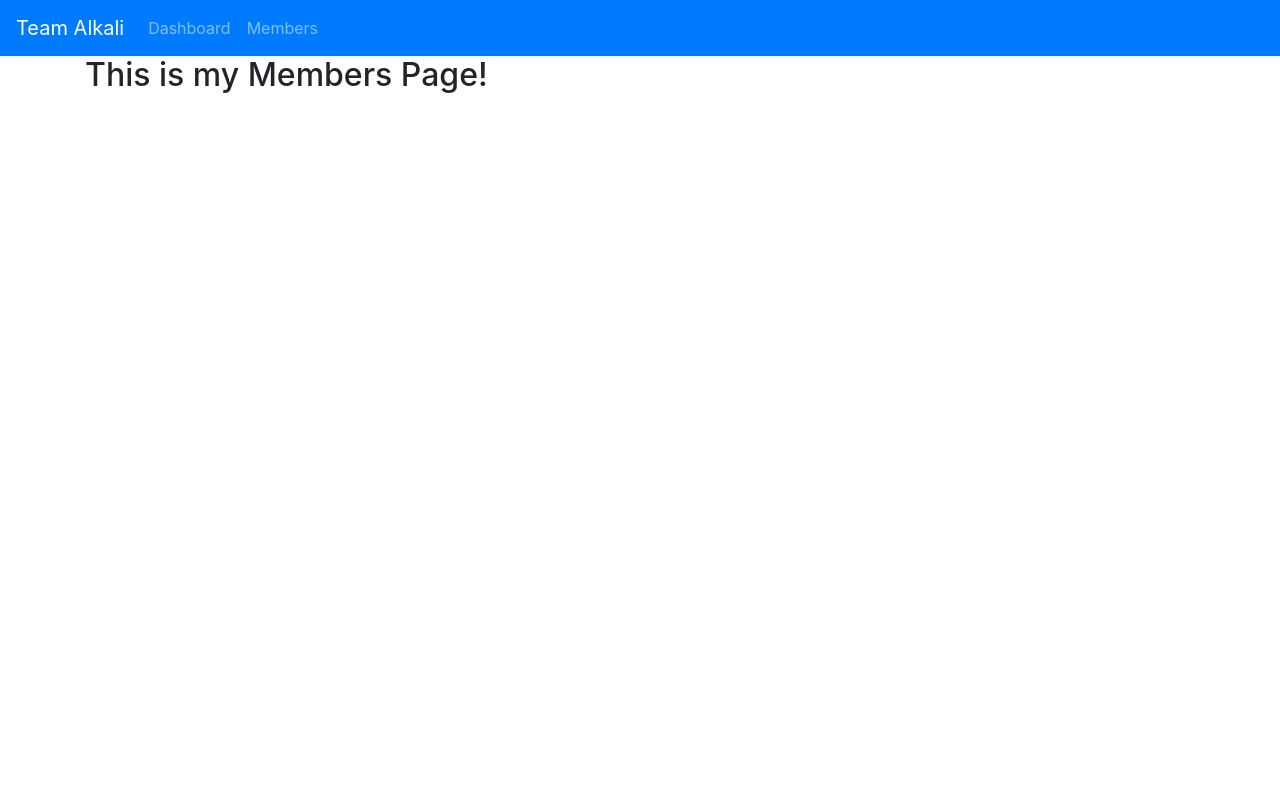
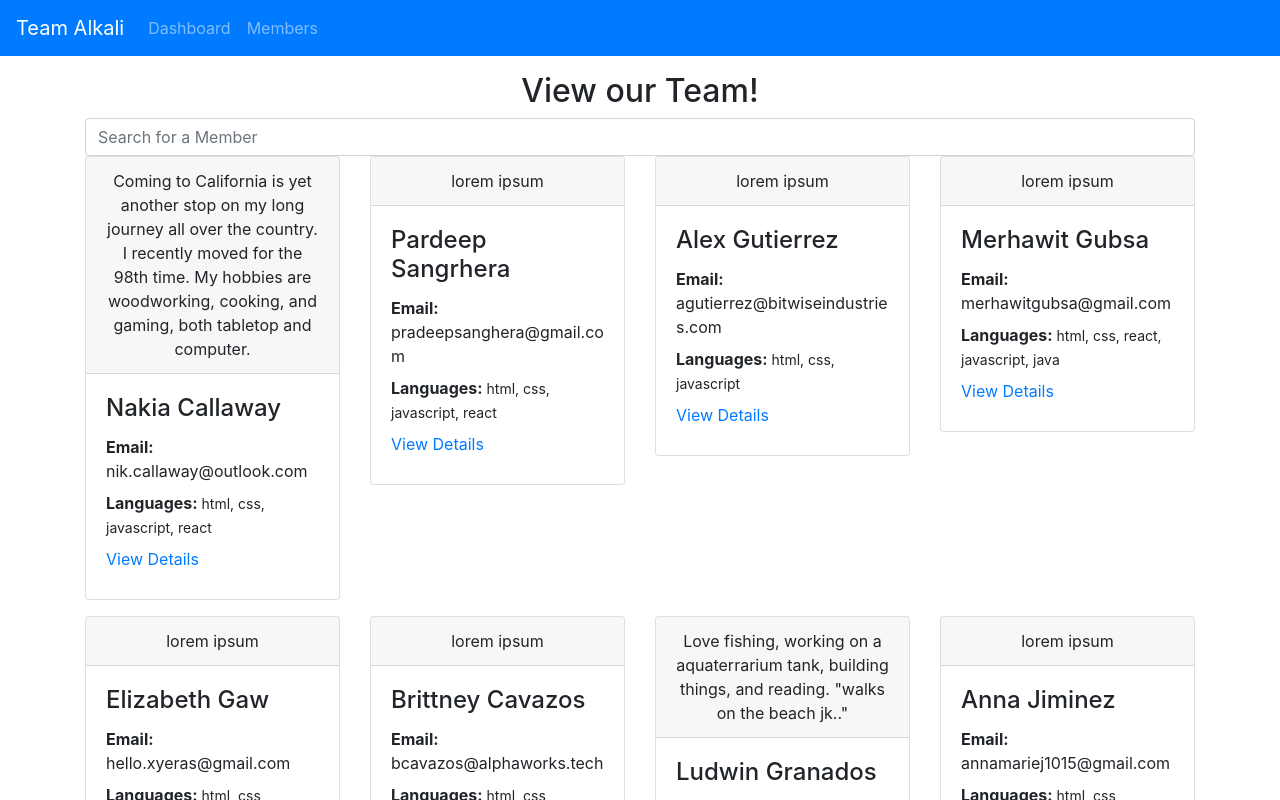
Before and after one commit to xyeras/react-team-alkali, a React (Create React App) app: page /members in a window 1280 px wide. Shown: the top 800 px of the page. Built offline with nearby package versions, Linux system fonts and the light colour scheme; grey boxes are pictures that could not be loaded.

Commit message:
removed fluff and fixed dataset

```diff
--- a/src/components/MemberCard.js
+++ b/src/components/MemberCard.js
@@ -1,8 +1,39 @@
-const MemberCard = () => {
+import { Link } from 'react-router-dom';
+
+const MemberCard = ( {member} ) => {
 
 
     return (
-        <div></div>
+        <div>
+        <div className="card mb-3">
+            <div className="card-header text-center">{member.bio}</div>
+            <div className="th-card-bg-img" style={{'backgroundImage': `url(${member.profile_img})`}}></div>
+            <div className="card-body">
+                <h4 className='card-title'>
+                    {member.firstName} {member.lastName}
+                </h4>
+                <h6 className="text-secondary">{member.alter_ego}</h6>
+                <div className="my-2">
+                    <strong>Email: </strong>
+                    {member.email}
+                </div>
+
+                <div className="my-2">
+                    <strong>
+                        Languages:
+                    </strong>
+                    {member.languages?.map((language, i) => {
+                        return <small key={i}> {language}{i === member.languages.length - 1 ? '' : ', ' } </small>
+                    })}
+                </div>
+
+                <div className="my-2 d-flex justify-content-between">
+                    <Link to={`/members/${member.id}`} className="card-link">View Details
+                    </Link>
+                </div>
+            </div>
+        </div>
+    </div>
     );
 }
 
--- a/src/data/membersData.js
+++ b/src/data/membersData.js
@@ -1,6 +1,6 @@
 export const membersData = [
     {
-    id:1,
+    id: 1,
     firstName: 'Nakia',
     lastName: 'Callaway',
     email: 'nik.callaway@outlook.com',
@@ -11,8 +11,8 @@ export const membersData = [
     languages: ['html', 'css', 'javascript', 'react']
     },
     {
-    id:2,
-    firstNAme: 'Pardeep',
+    id: 2,
+    firstName: 'Pardeep',
     lastName: 'Sangrhera',
     email: 'pradeepsanghera@gmail.com',
     linkedIn: 'http://linkedin.com/in/pardeep-sanghera-993b8a209',
@@ -22,7 +22,7 @@ export const membersData = [
     languages: ['html', 'css', 'javascript', 'react']
 },
 {
-    id:3,
+    id: 3,
     firstName: 'Alex',
     lastName: 'Gutierrez',
     email: 'agutierrez@bitwiseindustries.com',
@@ -33,7 +33,7 @@ export const membersData = [
     languages: ['html','css', 'javascript']
 },
 {
-    id:4,
+    id: 4,
     firstName: 'Merhawit',
     lastName:'Gubsa',
     email:'merhawitgubsa@gmail.com',
@@ -44,7 +44,7 @@ export const membersData = [
     languages:['html','css','react','javascript','java']
    },
    {
-    id:5,
+    id: 5,
     firstName: 'Elizabeth',
     lastName: 'Gaw',
     email: 'hello.xyeras@gmail.com',
@@ -55,7 +55,7 @@ export const membersData = [
     languages: ['html','css', 'javascript', 'react', 'python', 'haskell', 'oz', 'c++']
   },
   {
-        id:6,
+    id: 6,
     firstName: 'Brittney',
     lastName:'Cavazos',
     email:'bcavazos@alphaworks.tech',
@@ -66,7 +66,7 @@ export const membersData = [
     languages:['html','css','javascript', 'react']
   },
   {
-        id:7,
+    id: 7,
     firstName: 'Ludwin',
     lastName: 'Granados',
     email: 'ludwingranados@gmail.com',
@@ -77,7 +77,7 @@ export const membersData = [
     languages: ['html', 'css', 'javascript', 'react']
   },
   {
-          id:8,
+    id: 8,
     firstName: 'Anna',
     lastName: 'Jiminez',
     email: 'annamariej1015@gmail.com',
@@ -88,6 +88,7 @@ export const membersData = [
     languages: ['html', 'css', 'javascript', 'react', 'react native', 'nodeJS', 'mongoDB', 'express']
   },
   {
+    id: 9,
     firstName: 'Harrison',
     lastName: 'Stamps',
     email: 'hstamps4@gmail.com',
@@ -98,7 +99,7 @@ export const membersData = [
     languages: ['html','css', 'javascript', 'react','react native ', 'nodeJS', 'mongoDB', 'express']
    },
   {
-        id:9,
+    id: 10,
     firstName: 'Jeffrey',
     lastName: 'Rios',
     email: 'jeffriosjr@gmail.com',
@@ -109,7 +110,7 @@ export const membersData = [
     languages: ['html','css', 'javascript', 'react']
   },
   {
-        id:10,
+    id: 11,
     firstName: 'Pravilika',
     lastName: ' Ammineni',
     email: 'pravallikaammineni@gmail.com',
@@ -118,5 +119,5 @@ export const membersData = [
     bio: 'Lorem ipsum',
     profile_img: 'https://ca.slack-edge.com/T03A6AQRX-U01MRFW8PGA-e931aafaaa4d-512',
     languages: ['html', 'css', 'javascript', 'react']
-    },
+  }
 ];
--- a/src/pages/Members.js
+++ b/src/pages/Members.js
@@ -1,15 +1,74 @@
-// import { useState, useEffect } from 'react';
-// import { memberData } from '../data/members';
-// import MemberCard from '../components/MemberCard';
+import { useState, useEffect } from 'react';
+import { membersData } from '../data/membersData';
+import MemberCard from '../components/MemberCard';
 
 const Members = () => {
 
+    const [members, setMembers] = useState([membersData]);
+    const [searchTerm, setSearchTerm] = useState('');
+
+    useEffect(() => {
+
+        const foundMembers = membersData.filter(md => {
+            return (
+                md.firstName.toLowerCase().includes(searchTerm.toLowerCase()) +
+                md.lastName.toLowerCase().includes(searchTerm.toLowerCase())
+            );
+        });
+
+        searchTerm === '' ? setMembers(membersData) : setMembers(foundMembers);
+
+    }, [searchTerm]);
+
+    const handleChange = event => {
+
+        console.log(event.target.value);
+        setSearchTerm(event.target.value);
+
+    }
 
     return (
-        <div>
-            <h2>This is my Members Page!</h2>
+        <div id="Members">
+
+            <div className="row text-center mt-3">
+                <div className="col">
+                    <h2>View our Team!</h2>
+                </div>
+            </div>
+
+            <div className="row">
+                <div className="col">
+                    <div className="form=group">
+                        <input
+                            type="text"
+                            className="form-control"
+                            id="member-search"
+                            placeholder="Search for a Member"
+                            value={searchTerm}
+                            onChange={handleChange}
+                        />
+                    </div>
+                </div>
+            </div>
+
+            <div className="row">
+                    {members.map(member => {
+                        return (
+                        <div className="col-sm-12 col-md-3" key={member.id}>
+                            <MemberCard member={member} />
+                        </div>
+                        )
+                    })}
+            </div>
+
         </div>
     );
+
+    // return (
+    //     <div>
+    //         <h2>This is my Members Page!</h2>
+    //     </div>
+    // );
 }
 
 export default Members;
```
Lines whose indentation alone changed are shown as unchanged.
